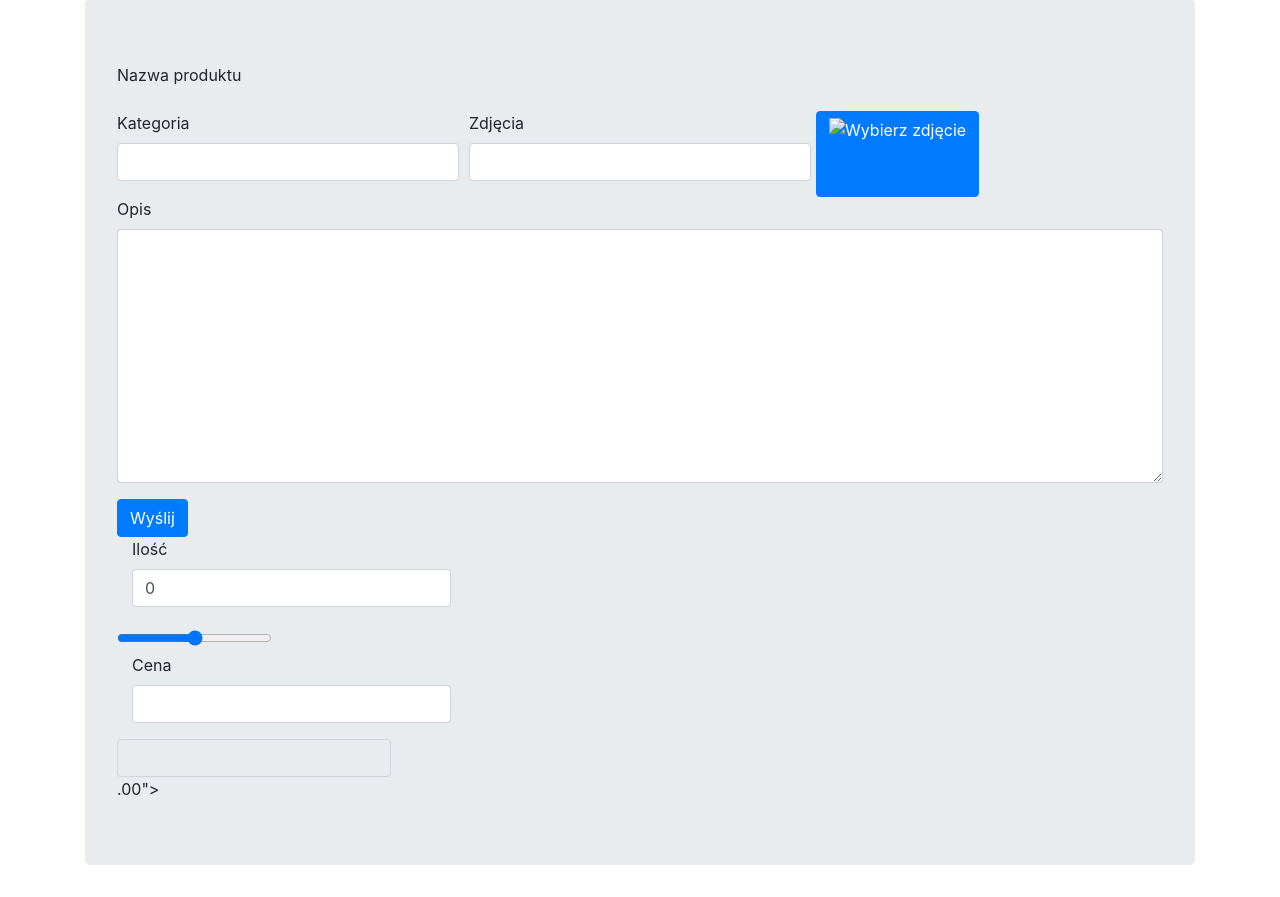
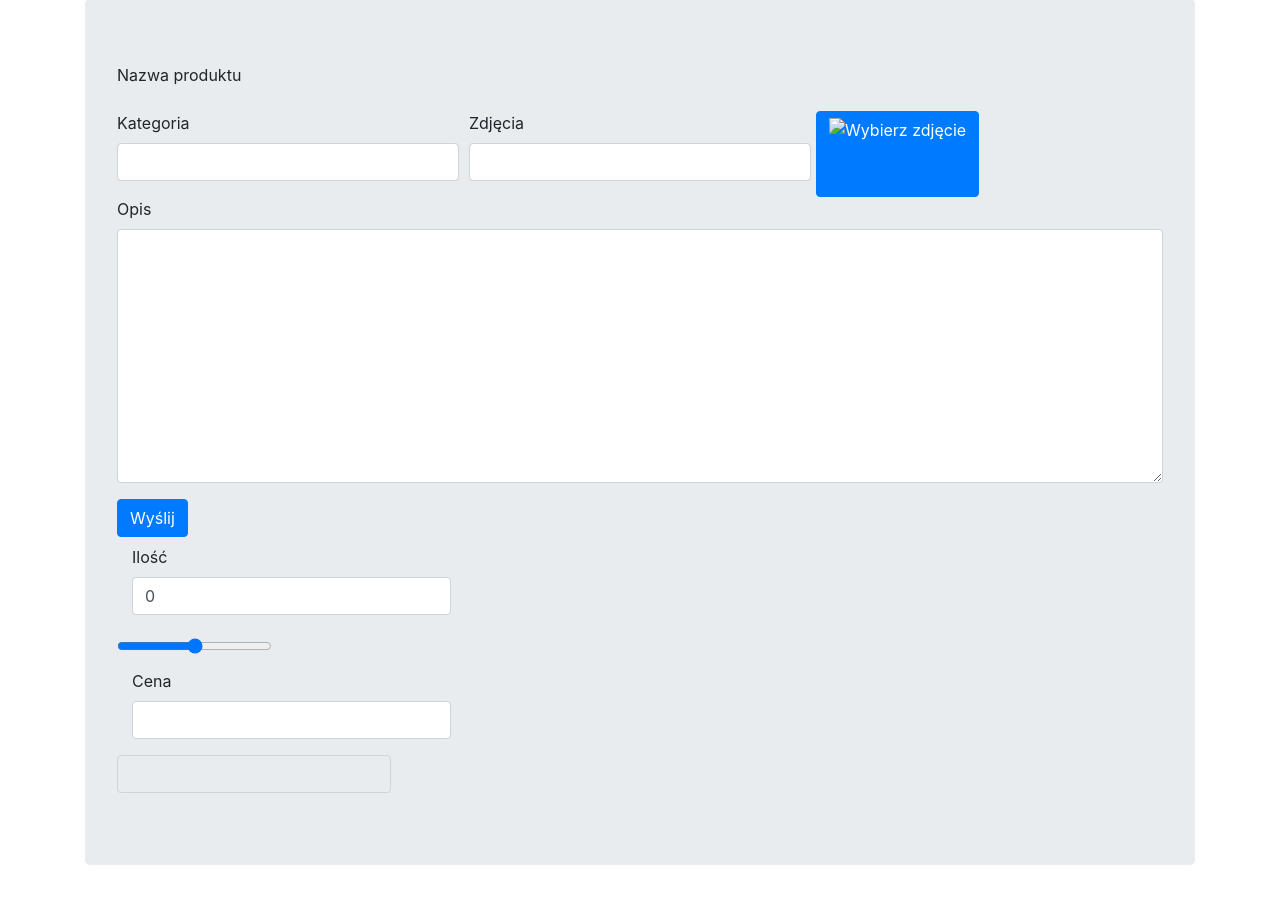
Before and after one commit to waltad/Sklep, a Django app: page /products/product_add/ in a window 1280 px wide. Shown: the part 457-1354 px from the top of the page. Run offline with Django 3.2, Linux system fonts and the light colour scheme; the visitor is signed in with stand-in values (Sample User, id 1).

Commit message:
Upgragde AddEditProduct

```diff
--- a/shop/templates/formAddEditProduct.html
+++ b/shop/templates/formAddEditProduct.html
@@ -38,27 +38,33 @@
             <label for="{{ form.description.id_for_label }}">Opis</label>
             {{ form.description }}
         </div>
-
+        <label>
         <input type="submit" value="Wyślij" class="btn btn-primary">
-
+        </label>
             <!-- Ilość -->
         <div class="form-group col-md-4">
             {{ form.amount.errors }}
             <label for="{{ form.amount.id_for_label }}">Ilość</label>
             {{ form.amount }}
         </div>
-        <input type="range" value="Wybierz ilość" class="btn btn-primary">
+        <label>
+            <input type="range" value="Wybierz ilość" class="btn btn-primary">
+        </label>
 
-         <!-- Cena -->
+        <!-- Cena -->
         <div class="form-group col-md-4">
             {{ form.price.errors }}
             <label for="{{ form.price.id_for_label }}">Cena</label>
             {{ form.price }}
         </div>
-        <input type="number" value="Cena" class="input-group-text">.00">
+        <label>
+            <input type="number" value="Cena" class="input-group-text">
+        </label>
+
 
     </form>
 
 
 
+
 {% endblock %}
```
